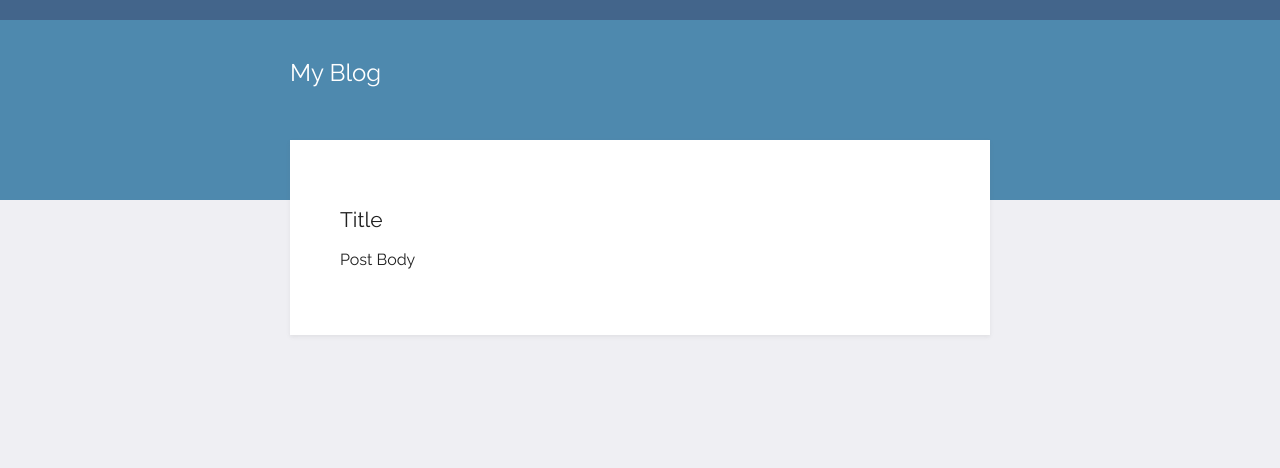
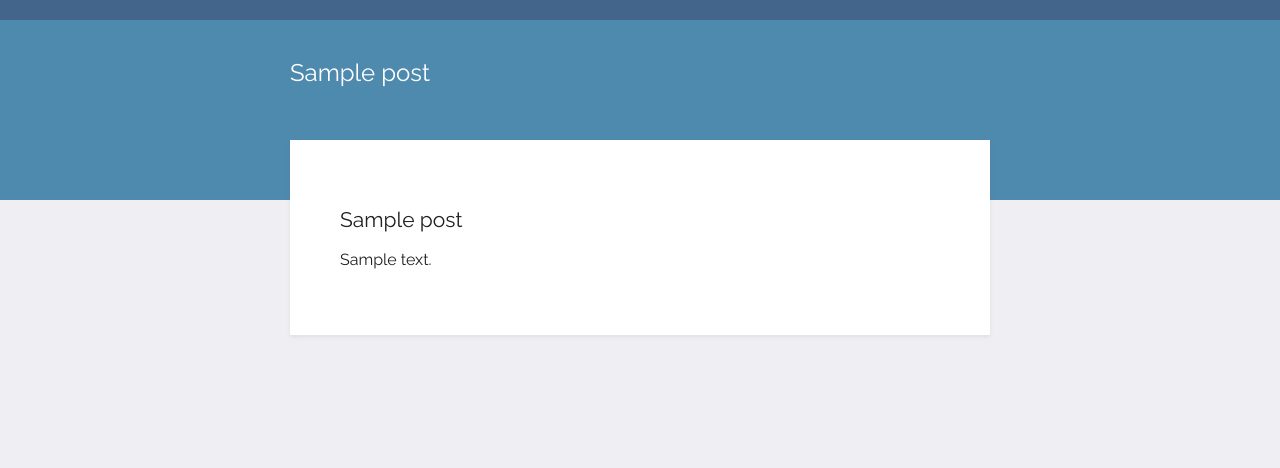
Before and after one commit to Anishthimmaiahgari/flask-application-f, a Flask app: template templates/post.html in a window 1280 px wide. Shown: the top 468 px of the page. Run offline with Flask 2, Linux system fonts and the light colour scheme; the template is opened without the code that fills it: most values are stand-ins (such as "Sample title", 1, 10 or a date in 2020).

Commit message:
render a post

```diff
--- a/main.py
+++ b/main.py
@@ -15,6 +15,14 @@ for post in posts:
 def get_all_posts():
     return render_template("index.html", posts=all_posts)
 
+@app.route("/posts/<int:num>")
+def get_post(num):
+    blogpost = None
+    for post in all_posts:
+        if post.id == num:
+            blogpost = post
+    return render_template("post.html", post=blogpost)
+
 
 if __name__ == "__main__":
     app.run(debug=True)
--- a/post.py
+++ b/post.py
@@ -1,5 +1,5 @@
 class Post:
-    def __init__(self, id, body, title, subtitle):
+    def __init__(self, id, title, subtitle, body):
         self.id = id
         self.body = body
         self.title = title
--- a/templates/post.html
+++ b/templates/post.html
@@ -2,21 +2,22 @@
 <html lang="en">
     <head>
         <meta charset="UTF-8">
-    <title>Title</title>
+        <title>My Blog</title>
         <link href="https://fonts.googleapis.com/css2?family=Raleway" rel="stylesheet">
         <link rel="stylesheet" href="../static/css/styles.css">
     </head>
     <body>
         <div class="wrapper">
             <div class="top">
-        <div class="title"><h1>My Blog</h1></div>
+                <div class="title">
+                    <h1>{{post.title}}</h1>
+                </div>
             </div>
             <div class="content">
                 <div class="card">
-                <h2>Title</h2>
-                <p>Post Body</p>
+                    <h2>{{post.subtitle}}</h2>
+                    <p>{{post.body}}</p>
                 </div>
-
             </div>
         </div>
     </body>
```
Also changed, not shown: templates/index.html (+4 -4 lines). Lines whose indentation alone changed are shown as unchanged.
